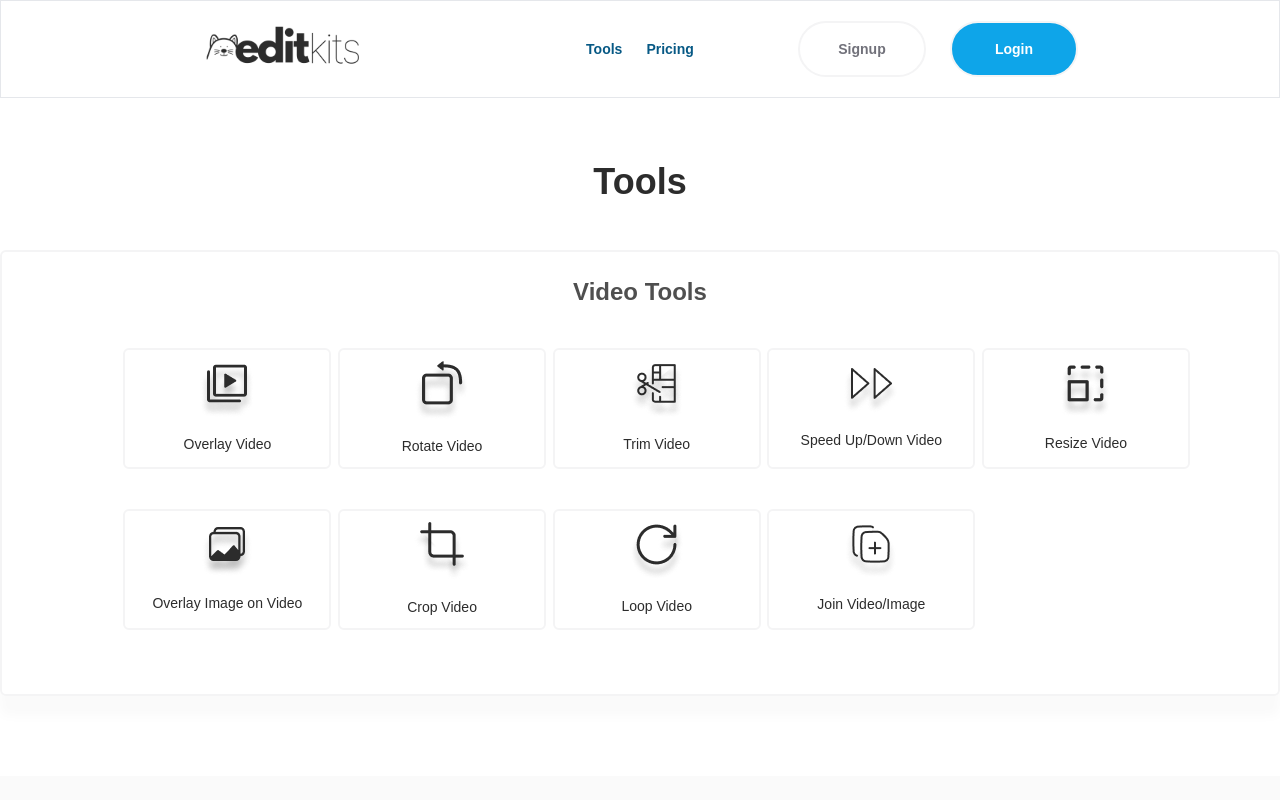
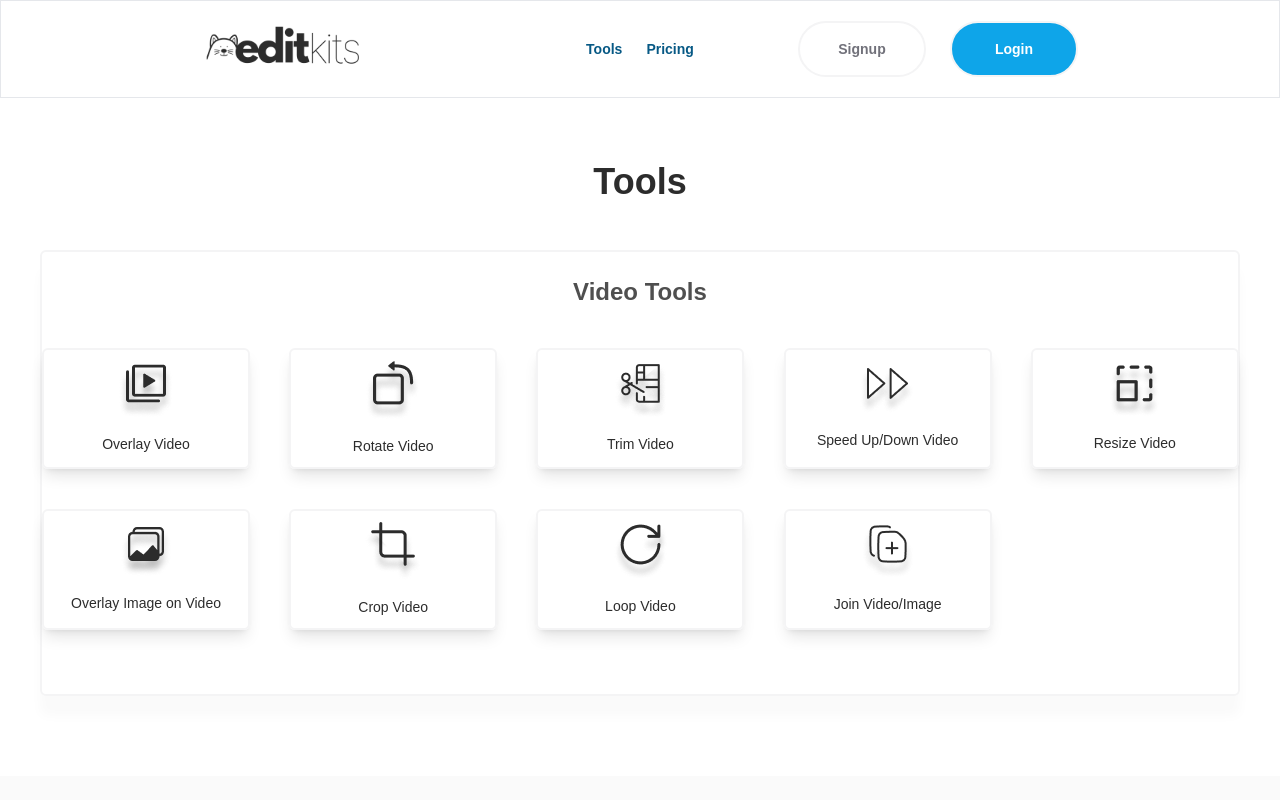
Before and after one commit to Gelodev04/editkits-v2, a Next.js app: page /tools in a window 1280 px wide. Shown: the top 800 px of the page. Built offline with nearby package versions, Linux system fonts and the light colour scheme.

Commit message:
fix: tools section width fixed (#22)

```diff
--- a/components/ToolCard/index.tsx
+++ b/components/ToolCard/index.tsx
@@ -5,12 +5,11 @@ import Image, {StaticImageData} from "next/image";
 type ToolCardProps = {
     name: string;
     icon: StaticImageData;
-    home?: boolean;
 }
 
-export default function ToolCard({name, icon, home}: ToolCardProps) {
+export default function ToolCard({name, icon}: ToolCardProps) {
     return (
-        <div className={`xl:w-[208px] xl:h-[121px] xl:w-48 lg:w-42 sm:w-full flex flex-col sm:gap-y-4 2xl:gap-y-0 w-full items-center border-solid border-2 border-zinc-100 py-6 rounded rounded-md justify-center ${home && "shadow-2xl"} cursor-pointer hover:scale-105 hover:bg-sky-100 transition-transform duration-300`}>
+        <div className={`xl:w-[208px] xl:h-[121px] xl:w-48 lg:w-42 sm:w-full flex flex-col sm:gap-y-4 2xl:gap-y-0 w-full items-center border-solid border-2 border-zinc-100 py-6 rounded rounded-md justify-center shadow-lg cursor-pointer hover:scale-105 hover:bg-sky-100 transition-transform duration-300`}>
             <Image src={icon} alt={name} />
             <Typography center label={name} variant="p" />
         </div>
--- a/components/ToolsList/index.tsx
+++ b/components/ToolsList/index.tsx
@@ -3,7 +3,7 @@ import ToolCard from "../ToolCard/index";
 
 export default function ToolsList() {
   return (
-    <div className="grid sm:grid-cols-2 lg:grid-cols-5 sm:w-[90%] 2xl:max-w-[95%]  gap-y-10 py-10 gap-x-10 ">
+    <div className="grid sm:grid-cols-2 2xl:max-w-[95%] lg:grid-cols-5 gap-y-10 py-10 gap-x-10">
       {videoTools.map((tool) => (
         <ToolCard
           key={tool.name}
--- a/pages/home/index.tsx
+++ b/pages/home/index.tsx
@@ -38,13 +38,12 @@ export default function Home() {
         </div>
         <Typography label="Video Tools" center/>
         <div className="place-items-center">
-          <div className="grid sm:grid-cols-2 2xl:max-w-[95%] lg:grid-cols-5 gap-y-10 py-10 gap-x-10 ">
+          <div className="grid sm:grid-cols-2 2xl:max-w-[95%] lg:grid-cols-5 gap-y-10 py-10 gap-x-10">
             {videoTools.slice(0, 5).map((tool) => (
               <ToolCard
                 key={tool.name}
                 name={tool.name}
                 icon={tool?.icon}
-                home
               />
             ))}
           </div>
@@ -55,7 +54,6 @@ export default function Home() {
                 key={tool.name}
                 name={tool.name}
                 icon={tool?.icon}
-                home
               />
             ))}
           </div>
--- a/pages/tools/index.tsx
+++ b/pages/tools/index.tsx
@@ -12,7 +12,7 @@ export default function Tools() {
         />
       </div>
 
-      <div style={{boxShadow: "0px 20px 12px #fafafa"}} className="border-solid border-2 border-zinc-100 py-6 rounded rounded-md justify-center mt-12 lg:px-[5%] 2xl:px-[12%]">
+      <div style={{boxShadow: "0px 20px 12px #fafafa"}} className="border-solid border-2 border-zinc-100 py-6 rounded rounded-md justify-center mt-12 2xl:px-[1%] sm:mx-10 xl:mx-10 2xl:mx-40">
         <Typography
           label="Video Tools"
           variant="h4"
```
